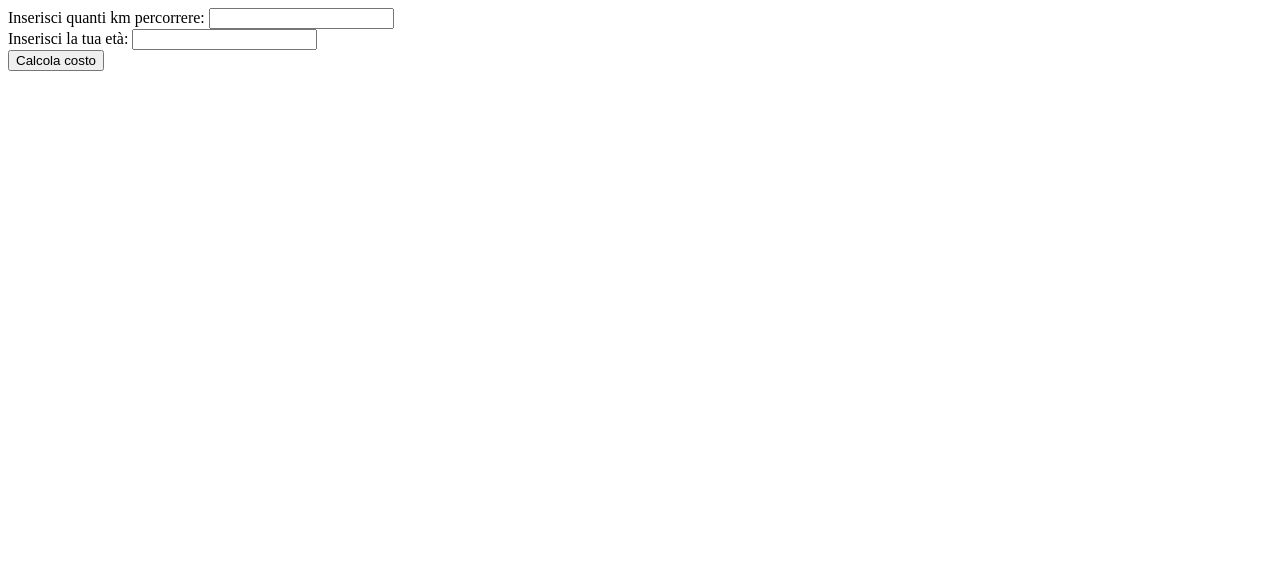
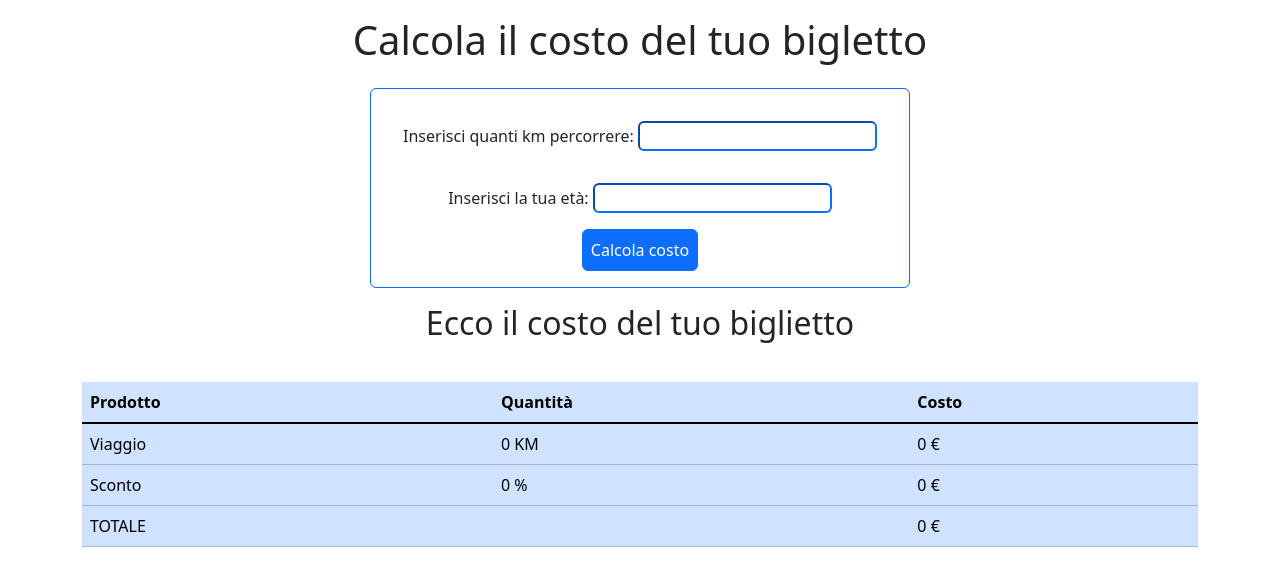
Before and after one commit to aniellonigrocogliano/js-biglietto-treno-form, a plain HTML site: page index.html in a window 1280 px wide. Drawn offline with nearby package versions, Linux system fonts and the light colour scheme.

Commit message:
add:esercizio completo

```diff
--- a/index.html
+++ b/index.html
@@ -3,22 +3,53 @@
 <head>
     <meta charset="UTF-8">
     <meta name="viewport" content="width=device-width, initial-scale=1.0">
+    <link href="https://cdn.jsdelivr.net/npm/bootstrap@5.3.3/dist/css/bootstrap.min.css" rel="stylesheet" integrity="sha384-QWTKZyjpPEjISv5WaRU9OFeRpok6YctnYmDr5pNlyT2bRjXh0JMhjY6hW+ALEwIH" crossorigin="anonymous">
     <title>Calcolo costo del biglietto</title>
 
 <body>
-  <div>
+  <main class="container d-flex align-items-center flex-column">
+    <h1 class="p-3">Calcola il costo del tuo bigletto</h1>
+    <div class=" p-3 d-flex align-items-center flex-column border border-primary rounded">
+  <div class="p-3">
     <label for="km">Inserisci quanti km percorrere:</label>
-    <input type="number" id="km" name="km">
+    <input type="number" id="km" name="km" class="border-primary rounded">
   </div>
-<div>
+<div class="p-3">
   <label for="age">Inserisci la tua età:</label>
-  <input type="number" id="age" name="age">
+  <input type="number" id="age" name="age" class="border-primary rounded">
 </div>
 <div>
-  <button id="btn"> Calcola costo</button>
+  <button id="btn" type="button" class=" p-2 btn btn-primary rounded"> Calcola costo</button>
 </div>
-
-<span id="prize"></span>
+</div>
+<h2 class="p-3" >Ecco il costo del tuo biglietto</h2>
+<table class=" m-3 table table-primary">
+  <thead>
+    <tr>
+      <th scope="col">Prodotto</th>
+      <th scope="col">Quantità</th>
+      <th scope="col">Costo</th>
+    </tr>
+  </thead>
+  <tbody class="table-group-divider">
+    <tr>
+      <td >Viaggio</td>
+      <td > <Span id="userkm">0</Span> KM</td>
+      <td ><span id="prize">0</span> €</td>
+    </tr>
+    <tr>
+      <td>Sconto</td>
+      <td > <Span id="discountnumber">0</Span> %</td>
+      <td > <span id="discountprize">0</span> €</td>
+    </tr>
+    <tr>
+      <td scope="row" >TOTALE</td>
+      <td scope="row" ></td>
+      <td scope="row"><span id="userprize">0</span> €</td>
+    </tr>
+  </tbody>
+</table>
+<span id="prize"></span></main>
     <script src="js/script.js"></script>
 </body>
 </html>
--- a/js/script.js
+++ b/js/script.js
@@ -31,24 +31,22 @@ btn.addEventListener("click", function () {
         userDiscount = 0;
     }
 
-    userPrize = userPrize - userDiscount;
-    userPrize = userPrize * 100;
-    userPrize = Math.round(userPrize);
-    userPrize = userPrize / 100;
-    userDiscount = userDiscount * 100;
-    userDiscount = Math.round(userDiscount);
-    userDiscount = userDiscount / 100;
+    userPrize= userPrize-userDiscount;
+    userPrize=userPrize*100;
+    userPrize=Math.round(userPrize);
+    userPrize=userPrize/100;
+    userDiscount=userDiscount*100;
+    userDiscount=Math.round(userDiscount);
+    userDiscount=userDiscount/100;
+    userDiscount=0-userDiscount;
 
     //verifica dati
-    // // console.log(userKm, typeof userKm,);
-    // // console.log(userAge, typeof userAge,);
-    // // console.log(systemKM, typeof systemKM,);
-    // // console.log(userPrize, typeof userPrize,);
-    // // console.log(userDiscount, typeof userDiscount,);
-    // // //stampa risultato
-    // // document.getElementById("km").innerHTML = userKm;
+     console.log(userKm, typeof userKm,);
+
+    //stampa risultato
+    document.getElementById("userkm").innerHTML = userKm;
     document.getElementById("prize").innerHTML = prize;
-    // // document.getElementById("discountnumber").innerHTML = userDiscountNum;
-    // // document.getElementById("discountprize").innerHTML = userDiscount;
-    // // document.getElementById("userprize").innerHTML = userPrize;
+    document.getElementById("discountnumber").innerHTML = userDiscountNum;
+   document.getElementById("discountprize").innerHTML = userDiscount;
+    document.getElementById("userprize").innerHTML = userPrize;
 })
```
